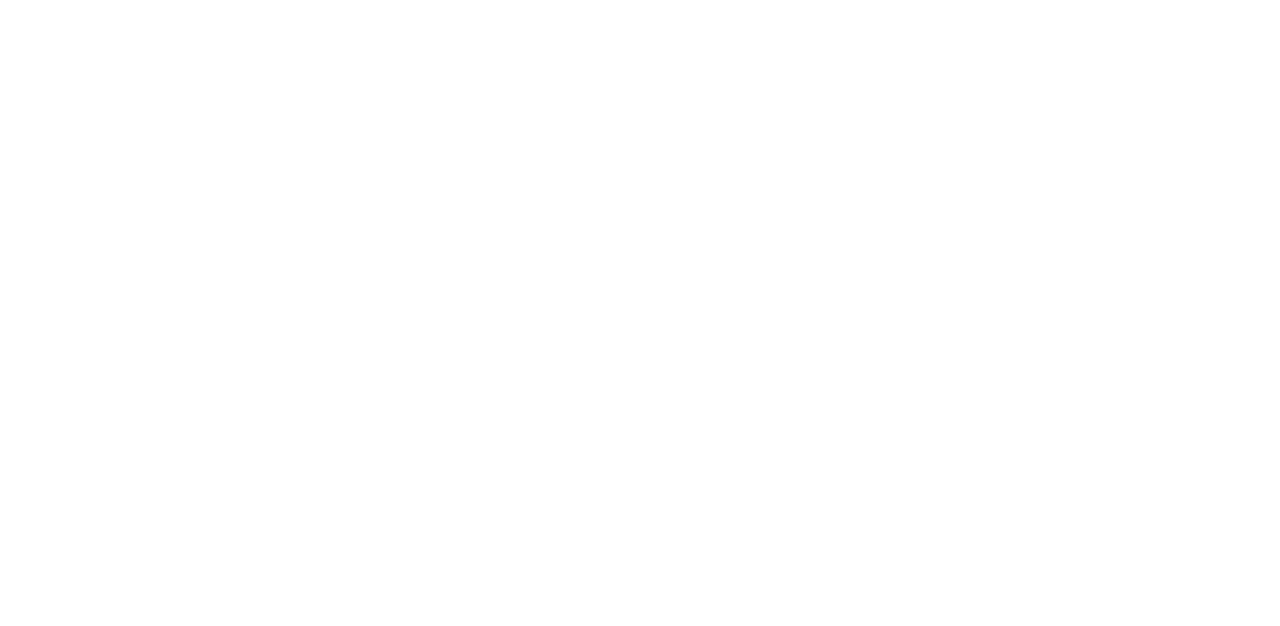
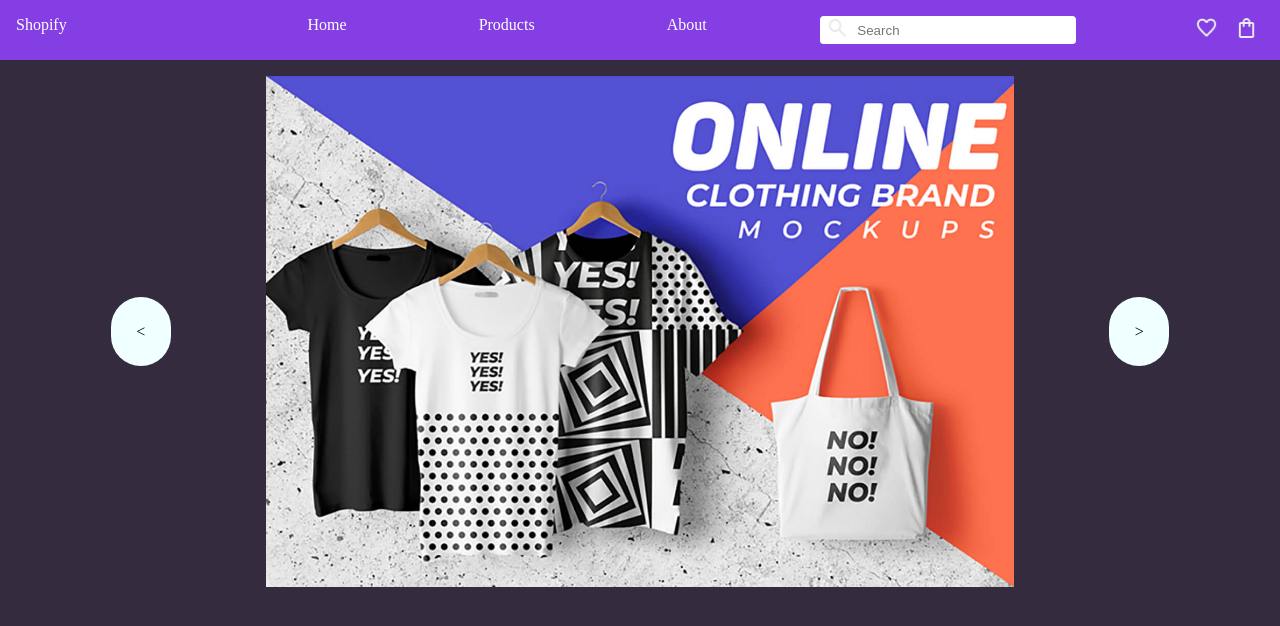
Before and after one commit to Gaurav-meena95/shopify-product-page, a plain HTML site: page index.html in a window 1280 px wide. Drawn offline with Linux system fonts and the light colour scheme.

Commit message:
sliding img done

```diff
--- /dev/null
+++ b/css/style.css
@@ -0,0 +1,53 @@
+body{
+  background-color: rgb(53, 43, 63);
+  color: rgb(255, 255, 255);
+  margin: 0;
+  padding: 0;
+}
+nav{
+  display: flex;
+  justify-content: space-between;
+  background-color: rgb(133, 62, 227);
+  padding: 2vh;
+
+}
+.nav_link a{
+  margin-left:10vw ;
+  text-decoration: none;
+  color: white;
+}
+.search_bar{
+  display: flex;
+  background-color: white;
+  width: 20vw;
+  border-radius: 0.3vw;
+}
+input{
+  outline: none;
+  border: none;
+}
+.search{
+  width: 1.8vw;
+  height: 3vh;
+  margin:0 0.5vw;
+
+}
+a:hover{
+  border-bottom: 2px solid white;
+
+}
+.thumb img{
+  width:60%;
+}
+.thumb {
+  display: flex;
+  justify-content:space-evenly;
+  align-items: center;
+  margin: 2vh;
+}
+.arrow{
+  background-color: azure;
+  padding: 2vw;
+  border-radius: 50vw;
+  color: black;
+}
--- a/index.html
+++ b/index.html
@@ -3,9 +3,40 @@
 <head>
   <meta charset="UTF-8">
   <meta name="viewport" content="width=device-width, initial-scale=1.0">
-  <title>Document</title>
+  <title>hy</title>
+  <link rel="stylesheet" href="/css/style.css">
 </head>
 <body>
+  <nav>
+    <div>Shopify</div>
+    <div class="nav_link">
+      <a href="#">Home</a>
+      <a href="#">Products</a>
+      <a href="#">About</a>
+      <i class="fa-solid fa-cart-shopping"></i>
+    </div>
+    <div class="search_bar">
+      <img class="search" src="assests/search.png" alt="">
+      <input type="text"  placeholder="Search" id="">
+    </div>
+    <div>
+      <img class="search" src="assests/fav.png" alt="">
+      <img class="search" src="assests/shopping_bag.png" alt="">
+    </div>
+  </nav>
+  <main>
+    <div class="thumb">
+      <div class="arrow"><</div>
+      <img class="thumbimg" src="assests/thumb/thumb1.jpeg" alt="">
+      <div class="arrow">></div>
+
+    </div>
+    <div class="butn_next">
+
+
+    </div>
+  </main>
+<script src="/js/script.js"></script>
 
 </body>
 </html>
--- /dev/null
+++ b/js/script.js
@@ -0,0 +1,20 @@
+let thumbImg = document.querySelector('.thumbimg');
+let images = ['thumb1.jpeg', 'thumb2.jpg', 'thumb3.jpg', 'thumb4.jpeg', 'thumb5.jpeg'];
+let cuurentIndx = 0
+
+function updateImage (){
+  thumbImg.src = 'assests/thumb/'+ images[cuurentIndx]
+
+}
+function moveForward(){
+  cuurentIndx =( cuurentIndx + 1) % images.length;
+  updateImage();
+}
+function moveBackward(){
+  cuurentIndx =( cuurentIndx - 1 + images.length) % images.length;
+  updateImage();
+}
+
+document.querySelectorAll('.arrow')[0].addEventListener('click', moveBackward);
+document.querySelectorAll('.arrow')[1].addEventListener('click', moveForward);
+updateImage();
```
Also changed, not shown: assests/fav.png (added), assests/search.png (added), assests/shopping_bag.png (added), assests/thumb/thumb1.jpeg (added), assests/thumb/thumb2.jpg (added), assests/thumb/thumb3.jpg (added), assests/thumb/thumb4.jpeg (added), assests/thumb/thumb5.jpeg (added), script.js (deleted), style.css (deleted), 3 other files.
